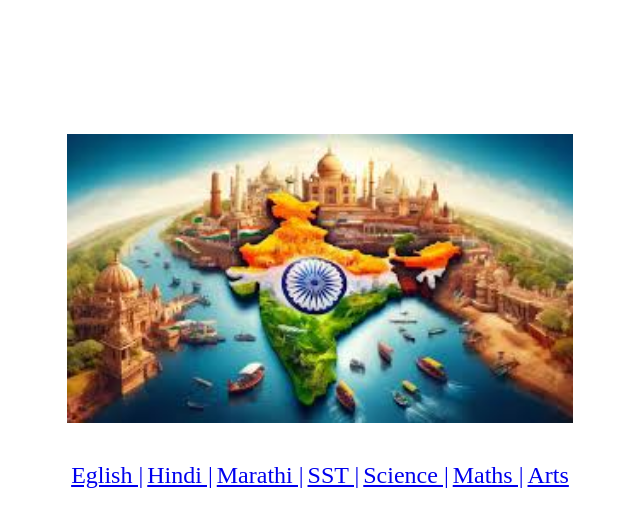
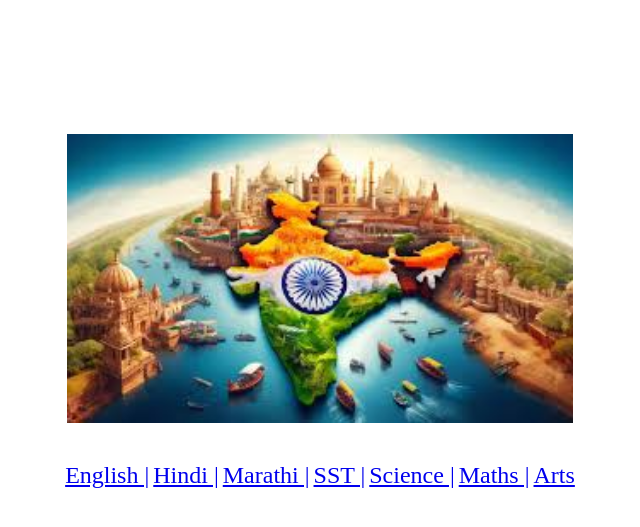
Before and after one commit to SKenGit/ArhaKendre_6C_IP2024, a plain HTML site: page index.html in a window 1280 px wide. Shown: the part 113-640 px from the top of the page, without its empty margins (320-960 px from the left). Drawn offline with Linux system fonts and the light colour scheme.

Commit message:
Add files via upload

```diff
--- a/index.html
+++ b/index.html
@@ -37,7 +37,7 @@ table.center {
 <table class="center">
   <tr>
 <td>
-<font size="5px"><a href="English.html">Eglish |</a>
+<font size="5px"><a href="English.html">English |</a>
 </td>
 <td>
 <font size="5px"><a href="Hindi.html">Hindi |</a>
```
